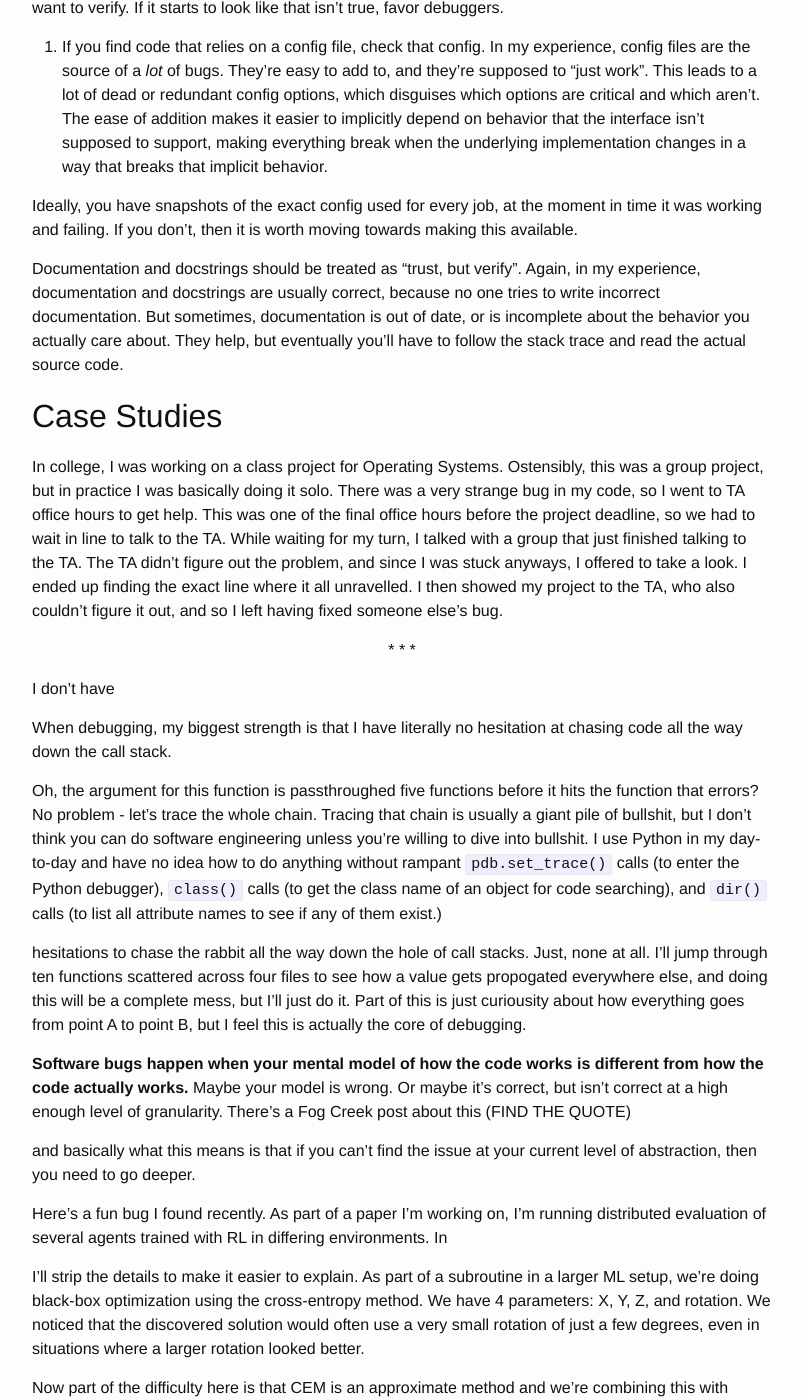
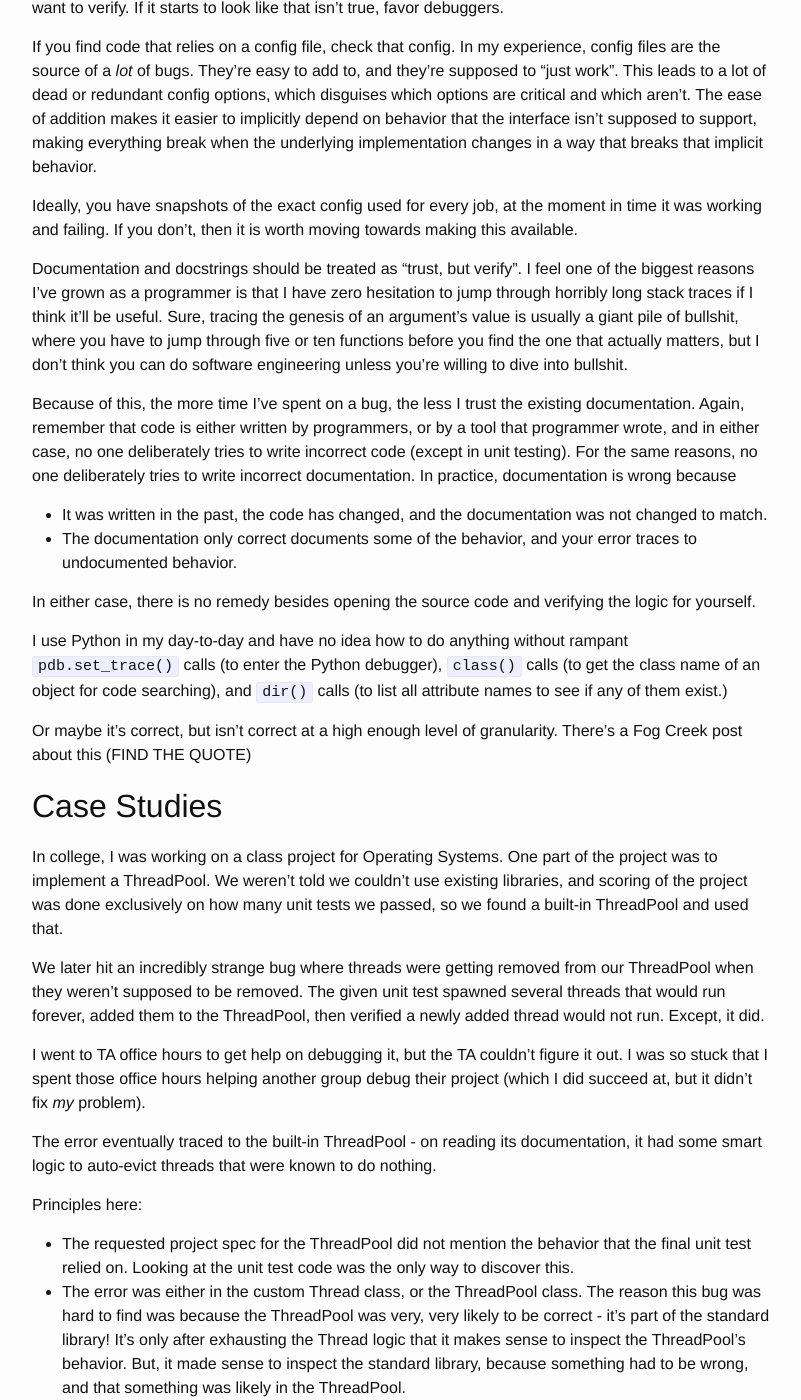
Before and after one commit to alexirpan/alexirpan.github.io, a Jekyll site: the page built from _posts/2018-12-28-debugging.markdown, in a window 1280 px wide and 1400 px high, scrolled down 1695 px. Shown: the whole window, without its empty margins (238-1039 px from the left). Built offline with Jekyll 4.4.1, drawn with Linux system fonts in a browser that asks for light colours; nearby versions of some CDN libraries; some of the changed text lies outside the part shown.

Commit message:
Rough 1st draft close to done

```diff
--- a/_posts/2018-12-28-debugging.markdown
+++ b/_posts/2018-12-28-debugging.markdown
@@ -98,65 +98,94 @@ Ideally, you have snapshots of the exact config used for every job, at the momen
 in time it was working and failing. If you don't, then it is worth moving towards
 making this available.
 
-Documentation and docstrings should be treated as "trust, but verify". Again,
-in my experience, documentation and docstrings are usually correct, because no
-one tries to write incorrect documentation. But sometimes, documentation is out
-of date, or is incomplete about the behavior you actually care about. They help,
-but eventually you'll have to follow the stack trace and read the actual source code.
+Documentation and docstrings should be treated as "trust, but verify". I feel
+one of the biggest reasons I've grown as a programmer is that I have zero
+hesitation to jump through horribly long stack traces if I think it'll be
+useful. Sure, tracing the genesis of an argument's value is usually a giant pile
+of bullshit, where you have to jump through five or ten functions before you
+find the one that actually matters, but I don't think you can do software
+engineering unless you're willing to dive into bullshit.
+
+Because of this, the more time I've spent on a bug, the less I trust the
+existing documentation. Again, remember that code is either written by
+programmers, or by a tool that programmer wrote, and in either case, no one
+deliberately tries to write incorrect code (except in unit testing). For the
+same reasons, no one deliberately tries to write incorrect documentation. In
+practice, documentation is wrong because
+
+* It was written in the past, the code has changed, and the documentation was
+not changed to match.
+* The documentation only correct documents some of the behavior, and your error
+traces to undocumented behavior.
+
+In either case, there is no remedy besides opening the source code and verifying
+the logic for yourself.
+
+I use Python in my day-to-day and have no idea how to do anything without
+rampant `pdb.set_trace()` calls (to enter the Python debugger), `class()` calls
+(to get the class name of an object for code searching), and `dir()` calls
+(to list all attribute names to see if any of them exist.)
+
+Or maybe it's correct, but isn't correct at a high enough level of
+granularity. There's a Fog Creek post about this (FIND THE QUOTE)
 
 
 
 Case Studies
 --------------------------------------------------------------------
 
-In college, I was working on a class project for Operating Systems. Ostensibly,
-this was a group project, but in practice I was basically doing it solo. There
-was a very strange bug in my code, so I went to TA office hours to get help.
-This was one of the final office hours before the project deadline, so we had to
-wait in line to talk to the TA.
-While waiting for my turn, I talked with a group that just finished talking to
-the TA. The TA didn't figure out the problem, and since I was stuck anyways, I
-offered to take a look. I ended up finding the exact line where it all
-unravelled. I then showed my project to the TA, who also couldn't figure it out,
-and so I left having fixed someone else's bug.
+In college, I was working on a class project for Operating Systems. One part of
+the project was to implement a ThreadPool. We weren't told we couldn't use
+existing libraries, and scoring of the project was done exclusively on how many
+unit tests we passed, so we found a built-in ThreadPool and used that.
+
+We later hit an incredibly strange bug where threads were getting removed from
+our ThreadPool when they weren't supposed to be removed. The given unit test
+spawned several threads that would run forever, added them to the ThreadPool,
+then verified a newly added thread would not run. Except, it did.
+
+I went to TA office hours to get help on debugging it, but the TA couldn't
+figure it out. I was so stuck that I spent those office hours helping another
+group debug their project (which I did succeed at, but it didn't fix *my*
+problem).
+
+The error eventually traced to the built-in ThreadPool - on reading its
+documentation, it had some smart logic to auto-evict threads that were known to
+do nothing.
+
+Principles here:
+
+* The requested project spec for the ThreadPool did not mention the behavior
+  that the final unit test relied on. Looking at the unit test code was the
+  only way to discover this.
+* The error was either in the custom Thread class, or the ThreadPool class.
+  The reason this bug was hard to find was because the ThreadPool was very, very
+  likely to be correct - it's part of the standard library! It's only after
+  exhausting the Thread logic that it makes sense to inspect the ThreadPool's
+  behavior. But, it made sense to inspect the standard library, because
+  something had to be wrong, and that something was likely in the ThreadPool.
 
 \* \* \*
 {: .centered }
 
-I don't have
+As part of a paper I'm working on, I'm running distributed evaluation of
+several agents trained with reinforcement learning in a differing environments.
+The exact details of training don't matter for this bug, because this bug has
+nothing to do with the training process/
 
-When debugging, my biggest strength is that I have literally no hesitation
-at chasing code all the way down the call stack.
+The environments we're using are a bit slow, so evaluation is done in a
+distributed manner. Roughly, it works like so. Each evaluation has 1
+coordinator and 100 evaluators. Whenever an evaluator finishes an episode, it
+emits "Done, reward = $$R$$" to the coordinator. The coordinator reports the
+running average of all messages its received so far.
 
-Oh, the argument for this function is passthroughed five functions before
-it hits the function that errors? No problem - let's trace the whole chain.
-Tracing that chain is usually a giant pile of bullshit, but I don't think
-you can do software engineering unless you're willing to dive into bullshit.
-I use Python in my day-to-day and have no idea how to do anything without
-rampant `pdb.set_trace()` calls (to enter the Python debugger), `class()` calls
-(to get the class name of an object for code searching), and `dir()` calls
-(to list all attribute names to see if any of them exist.)
+DIAGRAM
 
-hesitations to chase the rabbit all the way down the hole of call stacks.
-Just, none at all. I'll jump through ten functions scattered across
-four files to see how a value gets propogated everywhere else, and doing
-this will be a complete mess, but I'll just do it. Part of this is just
-curiousity about how everything goes from point A to point B, but I feel
-this is actually the core of debugging.
-
-**Software bugs happen when your mental model of how the code works
-is different from how the code actually works.** Maybe your model is wrong.
-Or maybe it's correct, but isn't correct at a high enough level of
-granularity. There's a Fog Creek post about this (FIND THE QUOTE)
-
-
-and basically what this means is that if you can't find the issue at your
-current level of abstraction, then you need to go deeper.
-
-Here's a fun bug I found recently. As part of a paper I'm working on,
-I'm running distributed evaluation of several agents trained with RL
-in differing environments. In
-
+We were finding that a few of our training algorithms had almost exactly the
+same performance across our different evaluation setups. This was good, it
+meant our learning algorithms were correctly generalizing across environments.
+But, as
+it meants we
 
 I'll strip the details to make it
 easier to explain. As part of a subroutine in a larger ML setup, we're
@@ -170,10 +199,3 @@ we're combining this with optimizing the output of a deep neural net, so
 there's all sorts of potential uncertainty. Maybe the network hasn't
 learned that rotation is good. Maybe CEM is doing a poor job at
 maximizing the function.
-
-To debug this
-
-
-
-The other aspect of debugging is mostly about noticing when things are
-weird, and trying to figure out why.
```
Also changed, not shown: other parts of _posts/2018-12-28-debugging.markdown (+3 -3 lines).
